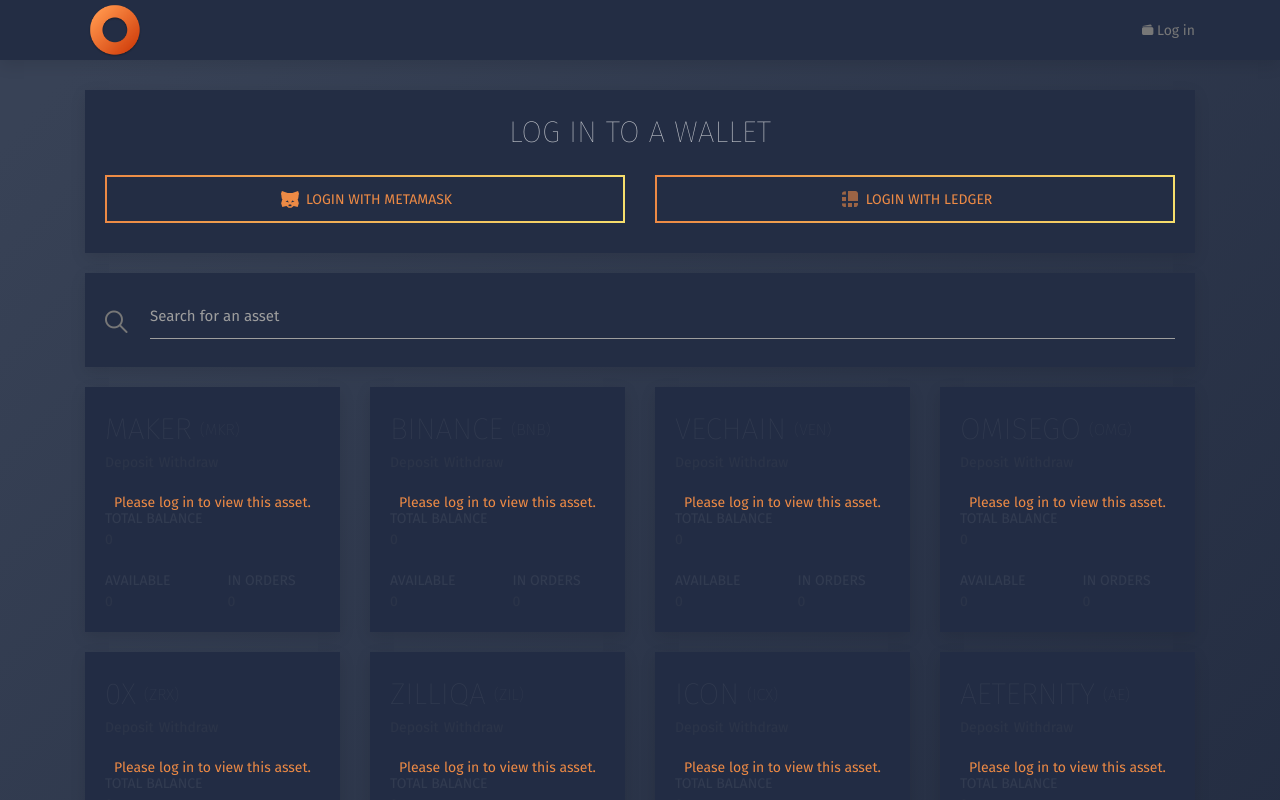
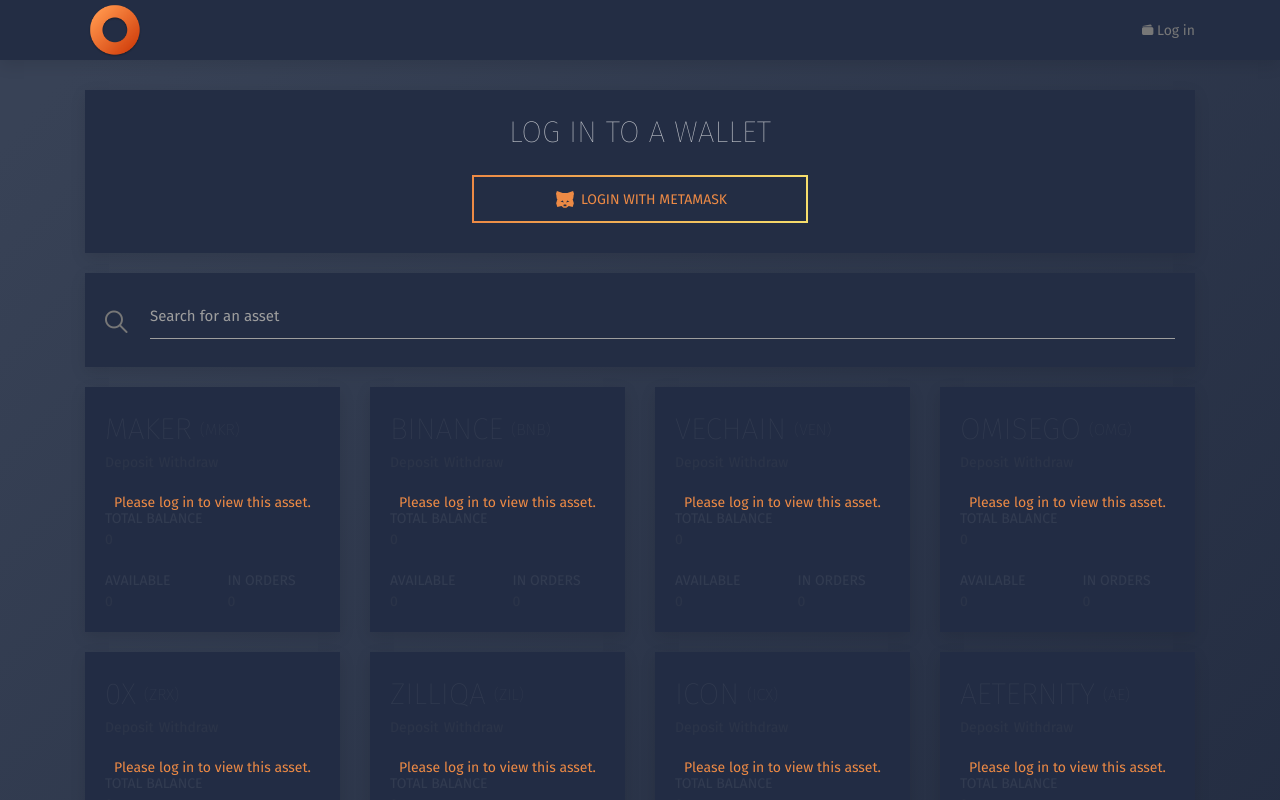
Before and after one commit to hieudoan2609/odin-client, a React (Create React App) app: page /account in a window 1280 px wide. Shown: the top 800 px of the page. Built offline with nearby package versions, Linux system fonts and the light colour scheme; what react-stockcharts, web3 would draw is missing.

Commit message:
chart now supports up to 8 decimal points

```diff
--- a/src/components/CandleStickChartWithHoverTooltip.js
+++ b/src/components/CandleStickChartWithHoverTooltip.js
@@ -16,7 +16,7 @@
 import { last } from "react-stockcharts/lib/utils";
 
 const dateFormat = timeFormat("%Y-%m-%d %H:00:00");
-const numberFormat = format(".2f");
+const numberFormat = format(".8f");
 const candlesAppearance = {
 	wickStroke: function fill(d) {
 		return d.close > d.open ? "rgba(39,214,138,.5)" : "rgba(237,138,69,.5)";
@@ -145,6 +145,7 @@
 						axisAt="right"
 						orient="right"
 						ticks={5}
+						tickFormat={numberFormat}
 						stroke="transparent"
 						tickStroke="#777777"
 					/>
@@ -156,8 +157,9 @@
 						orient="right"
 						edgeAt="right"
 						yAccessor={d => d.close}
+						displayFormat={numberFormat}
 						fill={d =>
-							d.close > d.open ? "rgba(39,214,138,1" : "rgba(237,138,69,1)"
+							d.close > d.open ? "rgba(39,214,138,1)" : "rgba(237,138,69,1)"
 						}
 						lineStroke={"#777777"}
 					/>
--- a/src/components/Chart.js
+++ b/src/components/Chart.js
@@ -5,7 +5,7 @@
 
 class Chart extends Component {
 	renderChart = () => {
-		if (!this.props.exchange.ticks) {
+		if (!this.props.exchange.ticks || this.props.exchange.ticks.length < 2) {
 			return (
 				<div className="unavailable">
 					<p>Chart data not available.</p>
--- a/src/components/Login.js
+++ b/src/components/Login.js
@@ -11,7 +11,8 @@
 					</div>
 					<div className="body">
 						<div className="row">
-							<div className="col-md-6">
+							<div className="col-md-4" />
+							<div className="col-md-4">
 								<div className="button">
 									<div>
 										<svg
@@ -30,58 +31,7 @@
 									</div>
 								</div>
 							</div>
-							<div className="col-md-6">
-								<div className="button">
-									<div>
-										<svg
-											xmlns="http://www.w3.org/2000/svg"
-											xmlnsXlink="http://www.w3.org/1999/xlink"
-											width="24"
-											height="24"
-											viewBox="0 0 24 24"
-										>
-											<defs>
-												<path id="a" d="M0 .181h3.96V4H0z" />
-												<path id="c" d="M0 .178h3.96v3.68H0z" />
-												<path id="e" d="M0 16h16V0H0z" />
-											</defs>
-											<g
-												fill="none"
-												fillRule="evenodd"
-												transform="translate(4 4)"
-											>
-												<g transform="translate(0 12)">
-													<mask id="b" fill="#fff">
-														<use xlinkHref="#a" />
-													</mask>
-													<path
-														fill="pink"
-														d="M0 1.27A2.73 2.73 0 0 0 2.73 4h1.23V.181H0V1.27z"
-														mask="url(#b)"
-													/>
-												</g>
-												<mask id="d" fill="#fff">
-													<use xlinkHref="#c" />
-												</mask>
-												<path
-													fill="pink"
-													d="M3.96 3.858V.178H2.73C1.224.178 0 1.318 0 2.726v1.132h3.96z"
-													mask="url(#d)"
-												/>
-												<mask id="f" fill="#fff">
-													<use xlinkHref="#e" />
-												</mask>
-												<path
-													fill="pink"
-													d="M0 10h4V6H0zM13.281 0H6v10h10V2.681C16 1.201 14.783 0 13.281 0M12 16h1.196C14.744 16 16 14.72 16 13.14V12h-4v4zM6 16h4v-4H6z"
-													mask="url(#f)"
-												/>
-											</g>
-										</svg>
-										Login with Ledger
-									</div>
-								</div>
-							</div>
+							<div className="col-md-4" />
 						</div>
 					</div>
 				</div>
--- a/src/components/TradeHistory.js
+++ b/src/components/TradeHistory.js
@@ -1,5 +1,6 @@
 import React, { Component } from "react";
 import { connect } from "react-redux";
+import { roundFixed } from "../helpers";
 
 class TradeHistory extends Component {
 	state = {
@@ -15,9 +16,9 @@
 						<span className={trade.type} />
 					</td>
 					<td>{trade.date}</td>
-					<td>{trade.price}</td>
-					<td>{trade.amount}</td>
-					<td>{trade.total}</td>
+					<td>{roundFixed(trade.price)}</td>
+					<td>{roundFixed(trade.amount)}</td>
+					<td>{roundFixed(trade.total)}</td>
 				</tr>
 			);
 		});
```
